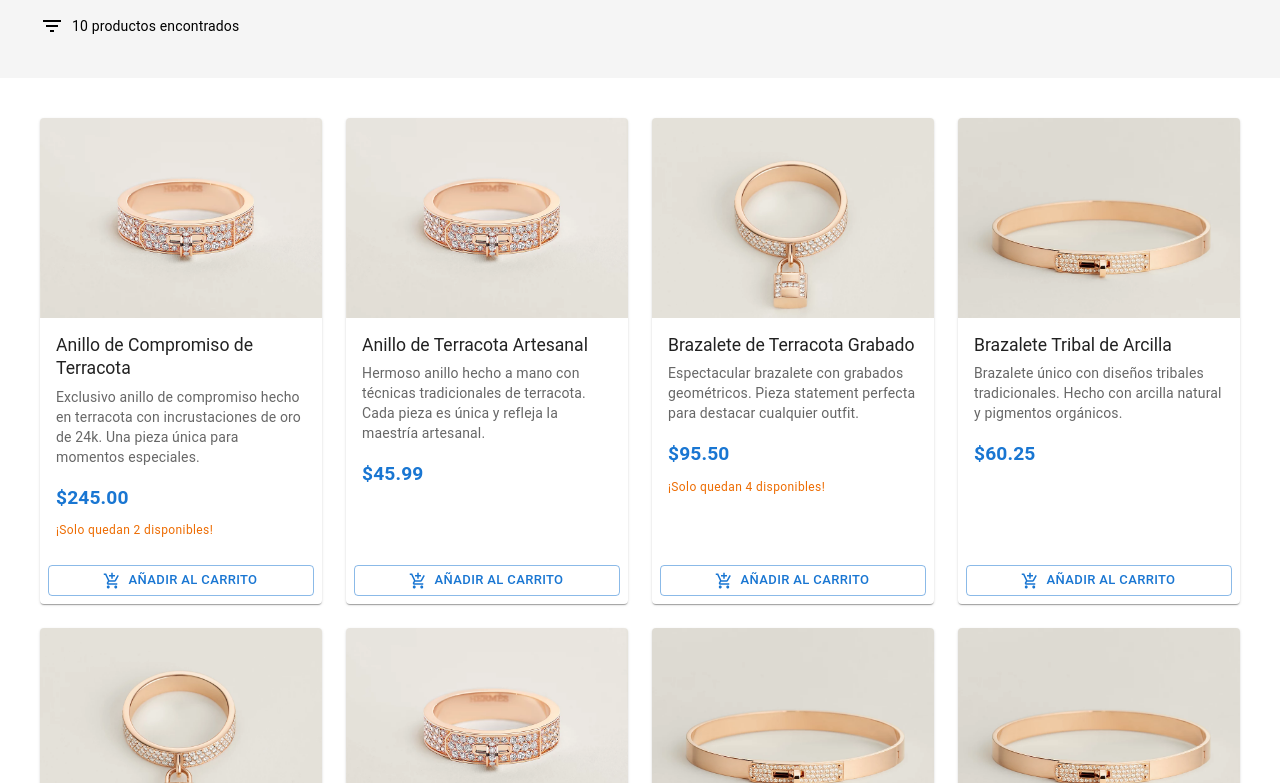
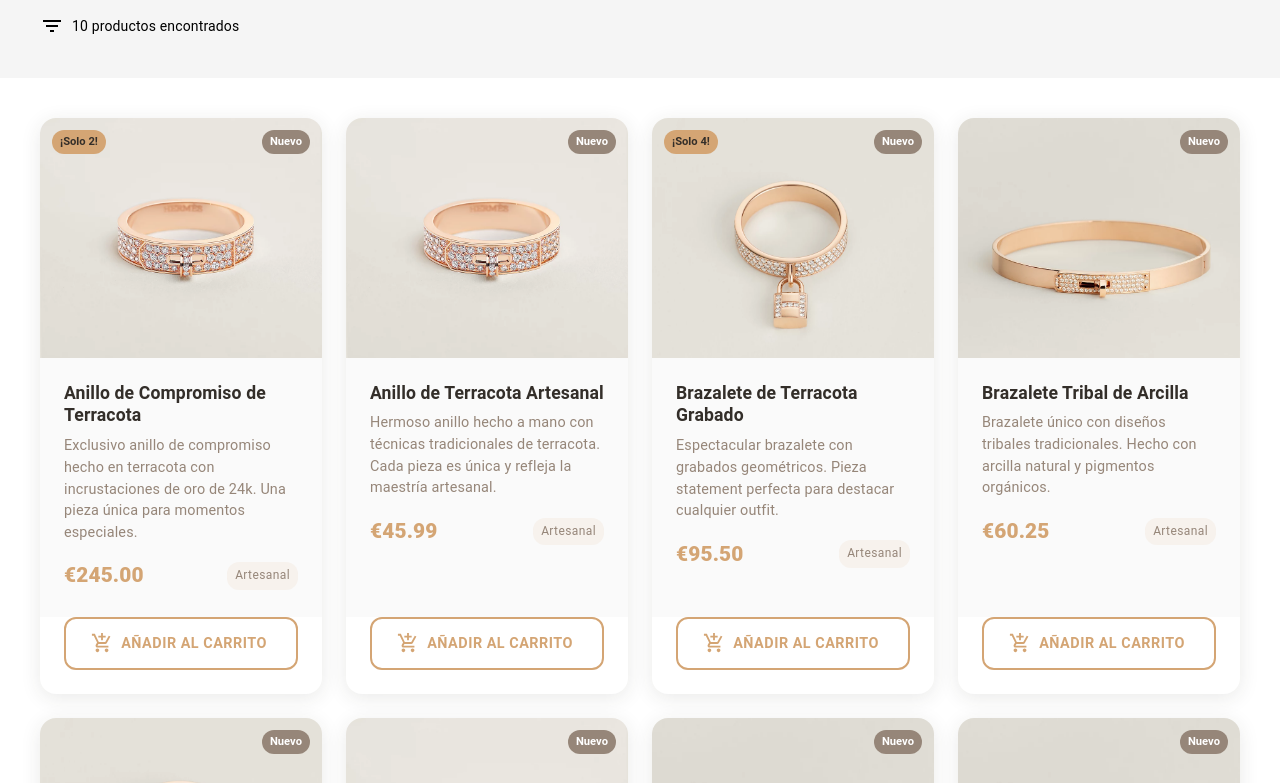
Before and after one commit to JuandaMT/ecommerce-template, a React (Vite) app in the folder clients/terracotta-jewelry-frontend/: page /productos in a window 1280 px wide. Shown: the part 377-1160 px from the top of the page. Built offline with nearby package versions, Linux system fonts and the light colour scheme.

Commit message:
✨ feat: some adjusts on main page

```diff
--- a/clients/terracotta-jewelry-frontend/src/domains/products/pages/HomePage.tsx
+++ b/clients/terracotta-jewelry-frontend/src/domains/products/pages/HomePage.tsx
@@ -5,6 +5,7 @@ import { InfiniteCarousel } from '../../../shared/components/carousel/InfiniteCa
 import { AnimatedReviews } from '../../../shared/components/reviews/AnimatedReviews'
 import './Home.css'
 import { BentoComponent } from '../../../shared/components/cards/BentoComponent'
+import { useNavigate } from 'react-router-dom'
 
 const modernButton = {
 	background: 'linear-gradient(135deg, #FFF 0%, #F8F8F8 100%)',
@@ -47,6 +48,12 @@ const modernButton = {
 }
 
 export const HomePage = () => {
+	const navigate = useNavigate()
+
+	const handleShopNowClick = () => {
+		navigate('/productos')
+	}
+
 	return (
 		<Box component={'main'}>
 			<Box
@@ -69,6 +76,7 @@ export const HomePage = () => {
 							sx={{ ...modernButton, mt: { xs: 2, md: 3 } }}
 							startIcon={<ShoppingBag />}
 							endIcon={<ArrowForward />}
+							onClick={handleShopNowClick}
 						>
 							Shop Now
 						</Button>
--- a/clients/terracotta-jewelry-frontend/src/shared/components/cards/ProductCard.tsx
+++ b/clients/terracotta-jewelry-frontend/src/shared/components/cards/ProductCard.tsx
@@ -1,8 +1,9 @@
-import { Card, CardMedia, CardContent, Typography, CardActions, Button, Snackbar, Alert } from '@mui/material';
-import { AddShoppingCart, Check } from '@mui/icons-material';
+import { Card, CardMedia, CardContent, Typography, CardActions, Button, Snackbar, Alert, Box, Chip, IconButton } from '@mui/material';
+import { AddShoppingCart, Check, FavoriteBorder, Favorite, Visibility } from '@mui/icons-material';
 import { useState } from 'react';
 import { Product } from '@ecommerce/shared-services';
 import { useCartMock } from '../../hooks/useCartMock';
+import { useNavigate } from 'react-router-dom';
 
 interface Props {
   product: Product;
@@ -10,16 +11,18 @@ interface Props {
 
 export const ProductCard = ({ product }: Props) => {
   const { addToCart } = useCartMock();
+  const navigate = useNavigate();
   const [showSuccess, setShowSuccess] = useState(false);
   const [isAdding, setIsAdding] = useState(false);
+  const [isFavorite, setIsFavorite] = useState(false);
 
-  const handleAddToCart = async () => {
+  const handleAddToCart = async (e: React.MouseEvent) => {
+    e.stopPropagation();
     setIsAdding(true);
     try {
       addToCart(product);
       setShowSuccess(true);
 
-      // Pequeña animación de feedback
       setTimeout(() => {
         setIsAdding(false);
       }, 300);
@@ -29,59 +32,247 @@ export const ProductCard = ({ product }: Props) => {
     }
   };
 
+  const handleToggleFavorite = (e: React.MouseEvent) => {
+    e.stopPropagation();
+    setIsFavorite(!isFavorite);
+  };
+
+  const handleViewProduct = () => {
+    navigate(`/productos/${product._id}`);
+  };
+
   const handleCloseSnackbar = () => {
     setShowSuccess(false);
   };
 
   return (
     <>
-      <Card sx={{
+      <Card
+        onClick={handleViewProduct}
+        sx={{
           height: '100%',
           display: 'flex',
           flexDirection: 'column',
-        transition: 'transform 0.2s ease-in-out',
+          position: 'relative',
+          borderRadius: '16px',
+          overflow: 'hidden',
+          backgroundColor: '#FFF',
+          boxShadow: '0 4px 20px rgba(51, 46, 41, 0.1)',
+          transition: 'all 0.4s cubic-bezier(0.4, 0, 0.2, 1)',
+          cursor: 'pointer',
           '&:hover': {
-          transform: 'translateY(-4px)',
+            transform: 'translateY(-8px) scale(1.02)',
+            boxShadow: '0 12px 40px rgba(51, 46, 41, 0.2)',
+            '& .product-image': {
+              transform: 'scale(1.05)'
+            },
+            '& .product-overlay': {
+              opacity: 1
             }
-      }}>
+          }
+        }}
+      >
+        {/* Image Container */}
+        <Box sx={{ position: 'relative', overflow: 'hidden' }}>
           <CardMedia
+            className="product-image"
             component="img"
-          height="200"
+            height="240"
             image={product.imageUrl}
             alt={product.name}
-          sx={{ objectFit: 'cover' }}
+            sx={{
+              objectFit: 'cover',
+              transition: 'transform 0.4s ease'
+            }}
           />
-        <CardContent sx={{ flexGrow: 1 }}>
-          <Typography gutterBottom variant="h5" component="h2" sx={{ fontSize: '1.1rem' }}>
+
+          {/* Overlay with quick actions */}
+          <Box
+            className="product-overlay"
+            sx={{
+              position: 'absolute',
+              top: 0,
+              left: 0,
+              right: 0,
+              bottom: 0,
+              background: 'linear-gradient(to bottom, rgba(0,0,0,0.1) 0%, rgba(51, 46, 41, 0.4) 100%)',
+              opacity: 0,
+              transition: 'opacity 0.3s ease',
+              display: 'flex',
+              alignItems: 'center',
+              justifyContent: 'center'
+            }}
+          >
+            <IconButton
+              onClick={handleToggleFavorite}
+              sx={{
+                backgroundColor: 'rgba(255, 255, 255, 0.9)',
+                color: isFavorite ? '#D4A574' : '#968679',
+                backdropFilter: 'blur(10px)',
+                mr: 1,
+                '&:hover': {
+                  backgroundColor: '#FFF',
+                  transform: 'scale(1.1)'
+                }
+              }}
+            >
+              {isFavorite ? <Favorite /> : <FavoriteBorder />}
+            </IconButton>
+            <IconButton
+              sx={{
+                backgroundColor: 'rgba(255, 255, 255, 0.9)',
+                color: '#968679',
+                backdropFilter: 'blur(10px)',
+                '&:hover': {
+                  backgroundColor: '#FFF',
+                  transform: 'scale(1.1)'
+                }
+              }}
+            >
+              <Visibility />
+            </IconButton>
+          </Box>
+
+          {/* Stock Badge */}
+          {product.stock <= 5 && product.stock > 0 && (
+            <Chip
+              label={`¡Solo ${product.stock}!`}
+              size="small"
+              sx={{
+                position: 'absolute',
+                top: 12,
+                left: 12,
+                backgroundColor: '#D4A574',
+                color: '#332E29',
+                fontWeight: 700,
+                fontSize: '0.7rem'
+              }}
+            />
+          )}
+
+          {product.stock === 0 && (
+            <Chip
+              label="Sin Stock"
+              size="small"
+              sx={{
+                position: 'absolute',
+                top: 12,
+                left: 12,
+                backgroundColor: '#FF5252',
+                color: '#FFF',
+                fontWeight: 700,
+                fontSize: '0.7rem'
+              }}
+            />
+          )}
+
+          {/* New Badge */}
+          <Chip
+            label="Nuevo"
+            size="small"
+            sx={{
+              position: 'absolute',
+              top: 12,
+              right: 12,
+              backgroundColor: '#968679',
+              color: '#FFF',
+              fontWeight: 700,
+              fontSize: '0.7rem'
+            }}
+          />
+        </Box>
+
+        <CardContent sx={{
+          flexGrow: 1,
+          p: 3,
+          backgroundColor: '#FAFAFA'
+        }}>
+          <Typography
+            gutterBottom
+            variant="h6"
+            component="h3"
+            sx={{
+              fontSize: '1.1rem',
+              fontWeight: 600,
+              color: '#332E29',
+              mb: 1,
+              lineHeight: 1.3
+            }}
+          >
             {product.name}
           </Typography>
-          <Typography variant="body2" color="text.secondary" sx={{ mb: 2 }}>
+
+          <Typography
+            variant="body2"
+            sx={{
+              color: '#968679',
+              mb: 2,
+              lineHeight: 1.5,
+              fontSize: '0.9rem'
+            }}
+          >
             {product.description}
           </Typography>
-          <Typography variant="h6" component="p" sx={{
-            color: 'primary.main',
-            fontWeight: 'bold',
-            fontSize: '1.2rem'
-          }}>
-            ${product.price.toFixed(2)}
+
+          <Box sx={{ display: 'flex', alignItems: 'center', justifyContent: 'space-between', mt: 'auto' }}>
+            <Typography
+              variant="h6"
+              component="p"
+              sx={{
+                color: '#D4A574',
+                fontWeight: 900,
+                fontSize: '1.3rem'
+              }}
+            >
+              €{product.price.toFixed(2)}
             </Typography>
-          {product.stock <= 5 && (
-            <Typography variant="caption" color="warning.main" sx={{ mt: 1, display: 'block' }}>
-              ¡Solo quedan {product.stock} disponibles!
+
+            <Typography
+              variant="caption"
+              sx={{
+                color: '#968679',
+                backgroundColor: 'rgba(212, 165, 116, 0.1)',
+                px: 1,
+                py: 0.5,
+                borderRadius: '12px',
+                fontSize: '0.75rem'
+              }}
+            >
+              Artesanal
             </Typography>
-          )}
+          </Box>
         </CardContent>
-        <CardActions>
+
+        <CardActions sx={{ p: 3, pt: 0 }}>
           <Button
-            size="small"
+            fullWidth
+            size="large"
             startIcon={isAdding ? <Check /> : <AddShoppingCart />}
             onClick={handleAddToCart}
             disabled={isAdding || product.stock === 0}
             variant={isAdding ? "contained" : "outlined"}
             sx={{
-              width: '100%',
-              transition: 'all 0.3s ease',
-              backgroundColor: isAdding ? 'success.main' : 'transparent',
+              borderRadius: '12px',
+              py: 1.5,
+              fontWeight: 700,
+              fontSize: '0.9rem',
+              textTransform: 'uppercase',
+              letterSpacing: '0.5px',
+              border: '2px solid #D4A574',
+              color: isAdding ? '#FFF' : '#D4A574',
+              backgroundColor: isAdding ? '#4CAF50' : 'transparent',
+              transition: 'all 0.3s cubic-bezier(0.4, 0, 0.2, 1)',
+              '&:hover': {
+                backgroundColor: isAdding ? '#4CAF50' : '#D4A574',
+                color: '#FFF',
+                transform: 'translateY(-2px)',
+                boxShadow: '0 4px 16px rgba(212, 165, 116, 0.4)'
+              },
+              '&:disabled': {
+                backgroundColor: '#F5F5F5',
+                color: '#BDBDBD',
+                border: '2px solid #E0E0E0'
+              }
             }}
           >
             {product.stock === 0
@@ -96,11 +287,22 @@ export const ProductCard = ({ product }: Props) => {
 
       <Snackbar
         open={showSuccess}
-        autoHideDuration={2000}
+        autoHideDuration={3000}
         onClose={handleCloseSnackbar}
         anchorOrigin={{ vertical: 'bottom', horizontal: 'center' }}
       >
-        <Alert onClose={handleCloseSnackbar} severity="success" sx={{ width: '100%' }}>
+        <Alert
+          onClose={handleCloseSnackbar}
+          severity="success"
+          sx={{
+            width: '100%',
+            backgroundColor: '#D4A574',
+            color: '#332E29',
+            '& .MuiAlert-icon': {
+              color: '#332E29'
+            }
+          }}
+        >
           ¡{product.name} agregado al carrito!
         </Alert>
       </Snackbar>
--- a/clients/terracotta-jewelry-frontend/src/shared/components/layout/Footer.tsx
+++ b/clients/terracotta-jewelry-frontend/src/shared/components/layout/Footer.tsx
@@ -28,11 +28,11 @@ import { clientConfig } from '../../../config/client.config'
 
 const navigationLinks = {
   products: [
-    { name: 'Collares', href: '/collares' },
-    { name: 'Anillos', href: '/anillos' },
-    { name: 'Pulseras', href: '/pulseras' },
-    { name: 'Pendientes', href: '/pendientes' },
-    { name: 'Nuevos Productos', href: '/nuevos' }
+    { name: 'Collares', href: '/productos' },
+    { name: 'Anillos', href: '/productos' },
+    { name: 'Pulseras', href: '/productos' },
+    { name: 'Pendientes', href: '/productos' },
+    { name: 'Nuevos Productos', href: '/productos' }
   ],
   company: [
     { name: 'Sobre Nosotros', href: '/sobre-nosotros' },
```
Also changed, not shown: clients/terracotta-jewelry-frontend/src/shared/components/cards/BentoComponent.tsx (+6 -6 lines), clients/terracotta-jewelry-frontend/src/shared/components/cards/CarrouselCard.tsx (+35 -4 lines). Lines whose indentation alone changed are shown as unchanged.
